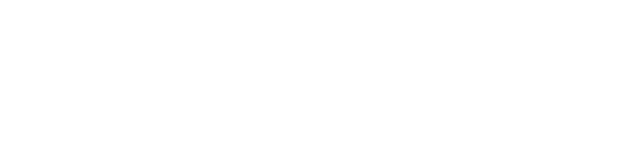
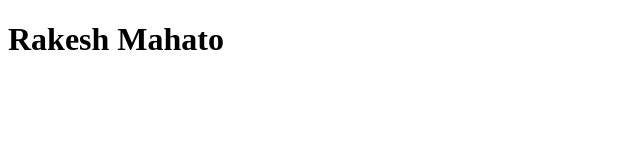
Before and after one commit to RaKeShhhM/delta-course, a plain HTML site: page index.html in a window 1280 px wide. Shown: the whole page, without its empty margins (0-640 px from the left). Drawn offline with Linux system fonts and the light colour scheme.

Commit message:
Update index.html

```diff
--- a/index.html
+++ b/index.html
@@ -6,6 +6,7 @@
     <title>Sample</title>
 </head>
 <body>
+    <h1>Rakesh Mahato</h1>
 
 </body>
 </html>
```
